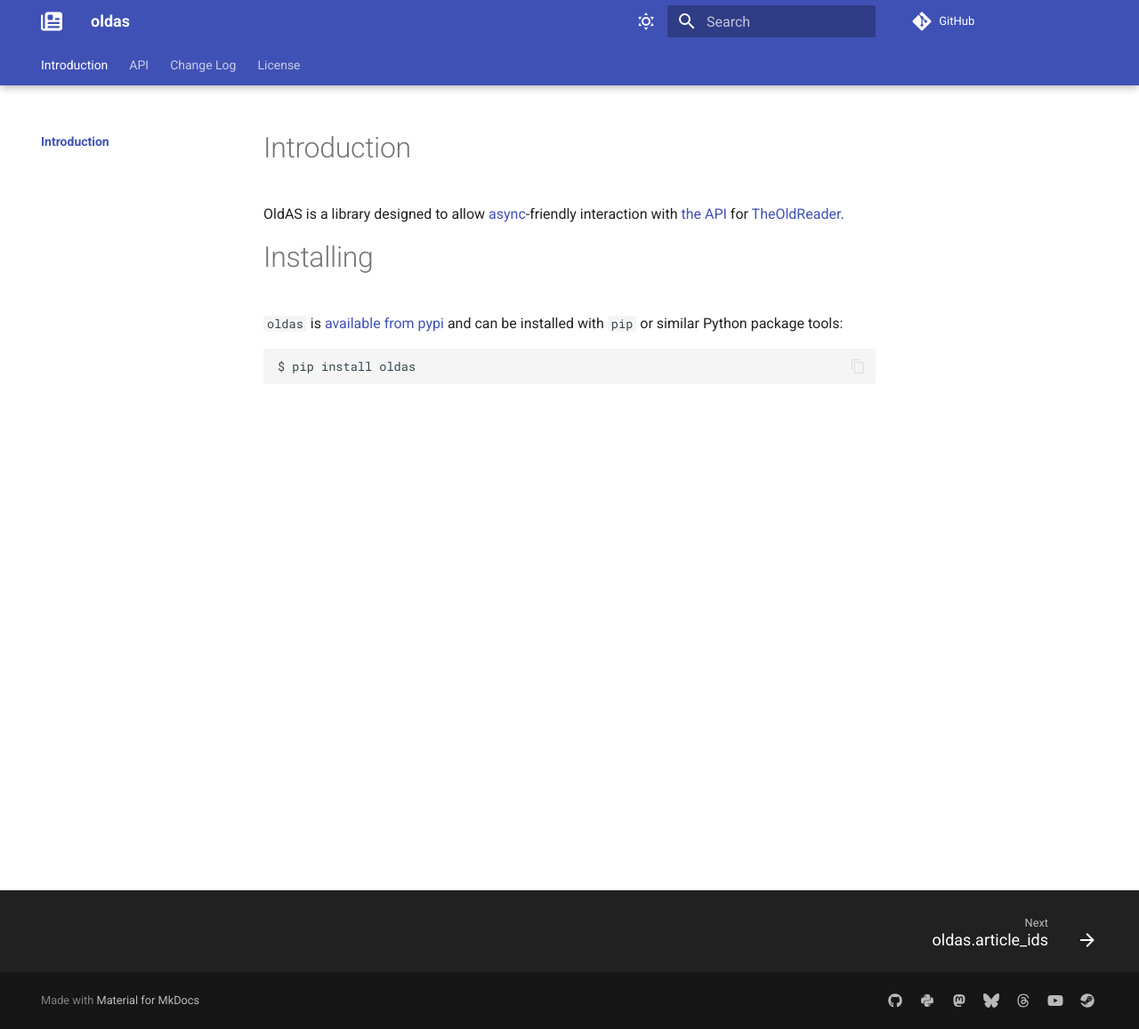
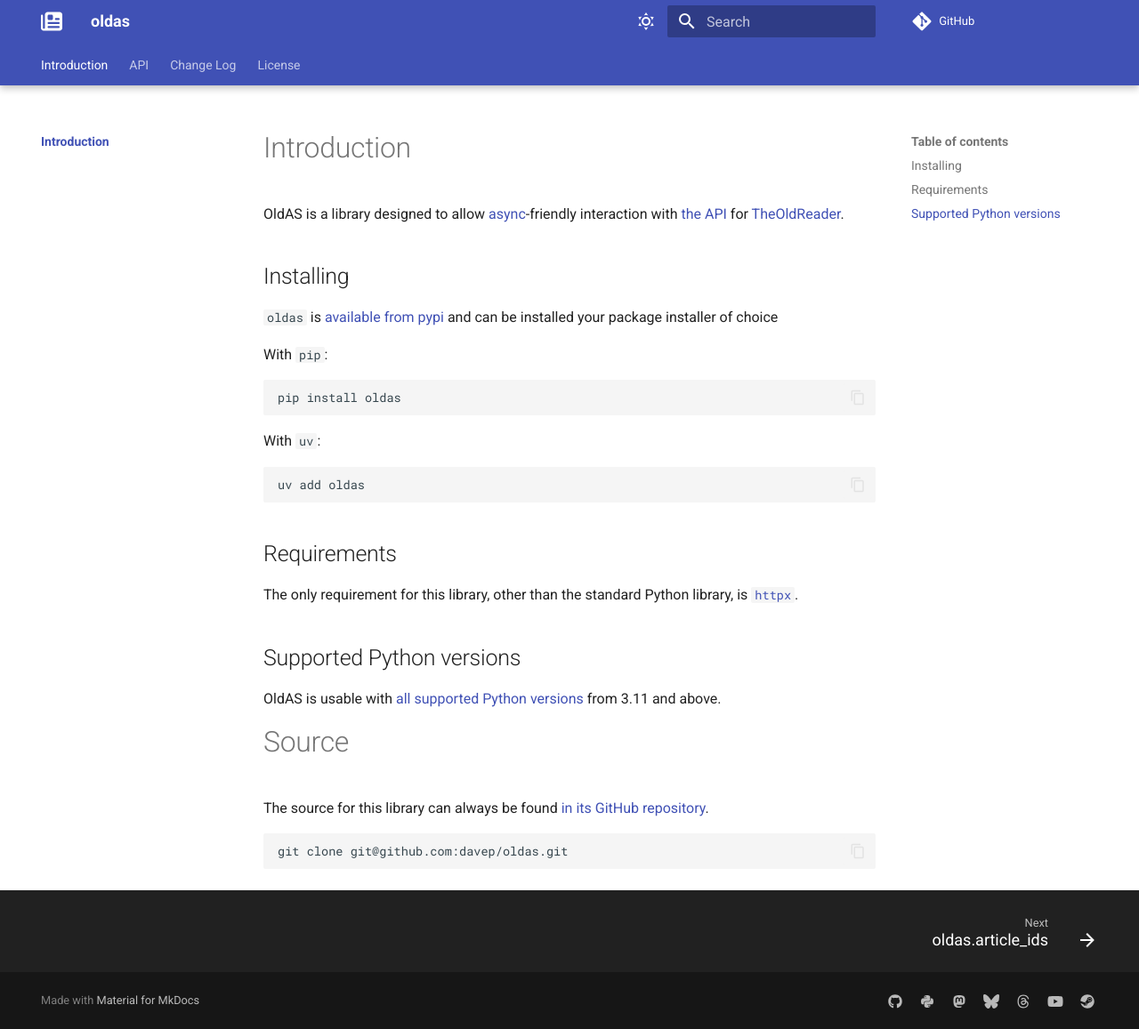
Before and after one commit to davep/oldas, an MkDocs documentation site: the page built from docs/source/index.md, in a window 1280 px wide and 1157 px high. Shown: the whole window at 89% size. Built offline with MkDocs 1.6.1 and Material for MkDocs 9.7.7, drawn with Linux system fonts in a browser that asks for light colours; comment, search, counter and statistics services are not loaded.

Commit message:
:books: Tidy up the main documentation page

````diff
--- a/docs/source/index.md
+++ b/docs/source/index.md
@@ -5,13 +5,40 @@
 with [the API](https://github.com/theoldreader/api) for
 [TheOldReader](https://theoldreader.com).
 
-# Installing
+## Installing
 
 `oldas` is [available from pypi](https://pypi.org/project/oldas/) and can be
-installed with `pip` or similar Python package tools:
+installed your package installer of choice
+
+With `pip`:
 
 ```shell
-$ pip install oldas
+pip install oldas
+```
+
+With `uv`:
+
+```shell
+uv add oldas
+```
+
+## Requirements
+
+The only requirement for this library, other than the standard Python
+library, is [`httpx`](https://www.python-httpx.org).
+
+## Supported Python versions
+
+OldAS is usable with [all supported Python
+versions](https://devguide.python.org/versions/) from 3.11 and above.
+
+# Source
+
+The source for this library can always be found [in its GitHub
+repository](https://github.com/davep/oldas).
+
+```sh
+git clone git@github.com:davep/oldas.git
 ```
 
 [//]: # (index.md ends here)
````
